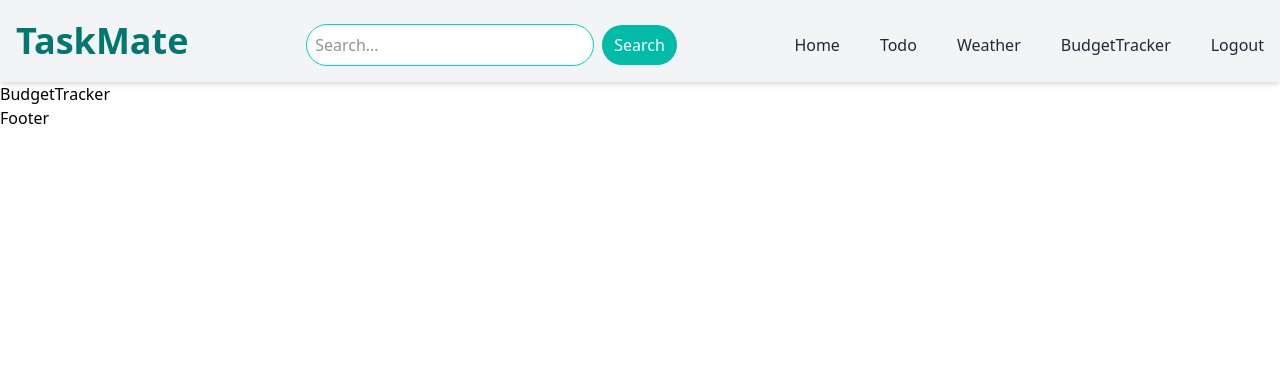
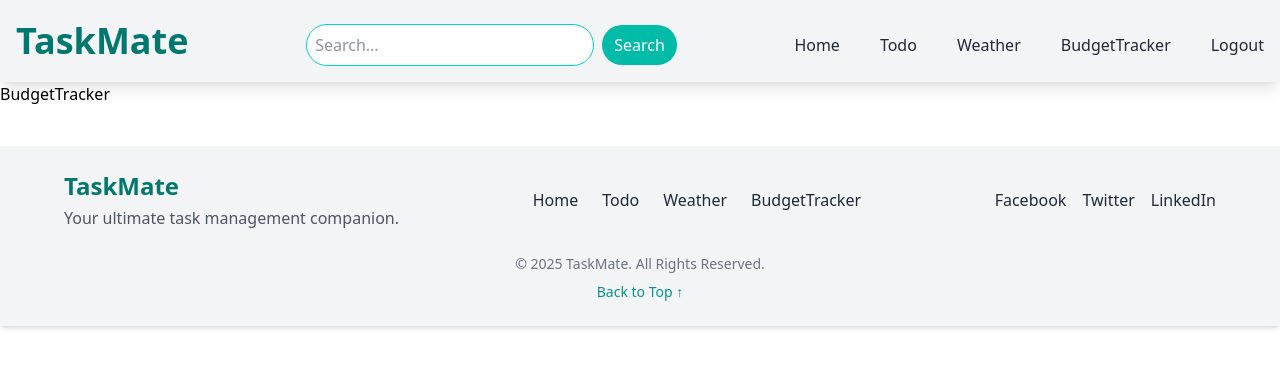
Before and after one commit to rajeshparmar69576/TaskMate, a React (Vite) app in the folder client/: page /budgettrackerpage in a window 1280 px wide. Shown: the top 368 px of the page. Built offline with nearby package versions, Linux system fonts and the light colour scheme.

Commit message:
created footer

```diff
--- a/client/src/components/Footer.jsx
+++ b/client/src/components/Footer.jsx
@@ -1,9 +1,46 @@
-import React from 'react'
+import React from 'react';
+import { Link } from 'react-router-dom';
 
 const Footer = () => {
   return (
-    <div>Footer</div>
-  )
-}
+    <footer className="bg-gray-100 text-gray-800 shadow-md p-6 mt-10">
+      <div className="max-w-6xl mx-auto flex flex-col md:flex-row justify-between items-center">
 
-export default Footer
+        {/* Left Section - Branding */}
+        <div className="text-center md:text-left">
+          <h2 className="text-teal-700 text-2xl font-bold">TaskMate</h2>
+          <p className="text-gray-600 mt-1">Your ultimate task management companion.</p>
+        </div>
+
+        {/* Middle Section - Links */}
+        <div className="flex space-x-6 mt-4 md:mt-0">
+          <Link to="/" className="hover:text-teal-600">Home</Link>
+          <Link to="/todopage" className="hover:text-teal-600">Todo</Link>
+          <Link to="/weatherpage" className="hover:text-teal-600">Weather</Link>
+          <Link to="/budgettrackerpage" className="hover:text-teal-600">BudgetTracker</Link>
+
+        </div>
+
+        {/* Right Section - Social Media */}
+        <div className="mt-4 md:mt-0 flex space-x-4">
+          <a href="#" className="hover:text-teal-600">Facebook</a>
+          <a href="#" className="hover:text-teal-600">Twitter</a>
+          <a href="#" className="hover:text-teal-600">LinkedIn</a>
+        </div>
+      </div>
+
+      {/* Bottom Section */}
+      <div className="mt-6 text-center text-gray-500 text-sm">
+        <p>&copy; {new Date().getFullYear()} TaskMate. All Rights Reserved.</p>
+        <button
+          onClick={() => window.scrollTo({ top: 0, behavior: 'smooth' })}
+          className="text-teal-600 hover:underline mt-2"
+        >
+          Back to Top ↑
+        </button>
+      </div>
+    </footer>
+  );
+};
+
+export default Footer;
--- a/client/src/components/NavBar.jsx
+++ b/client/src/components/NavBar.jsx
@@ -3,7 +3,7 @@ import {Link} from 'react-router-dom'
 
 const NavBar = () => {
   return (
-    <nav className='flex items-center justify-between bg-gray-100 text-gray-800 shadow-md p-4'>
+    <nav className='flex items-center justify-between bg-gray-100 text-gray-800 shadow-lg p-4'>
   {/* Logo */}
   <div>
     <Link to={'/'}>
```
